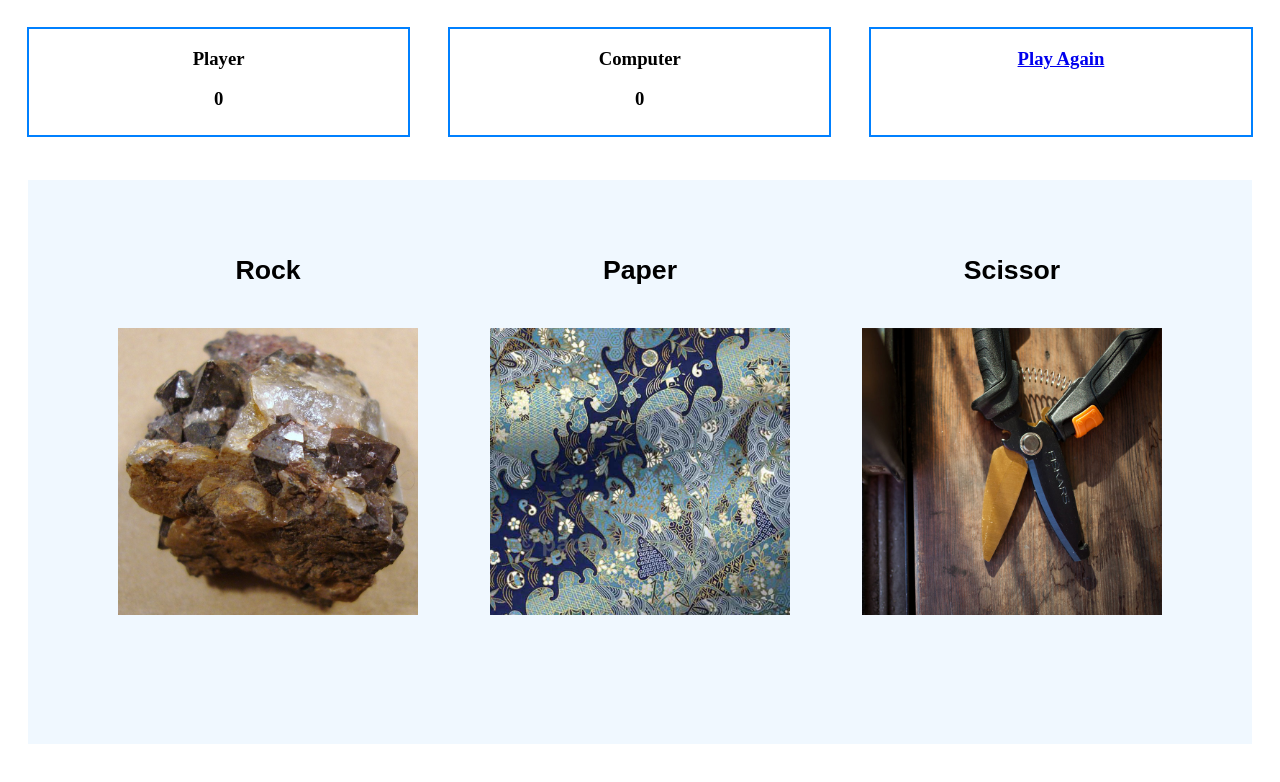
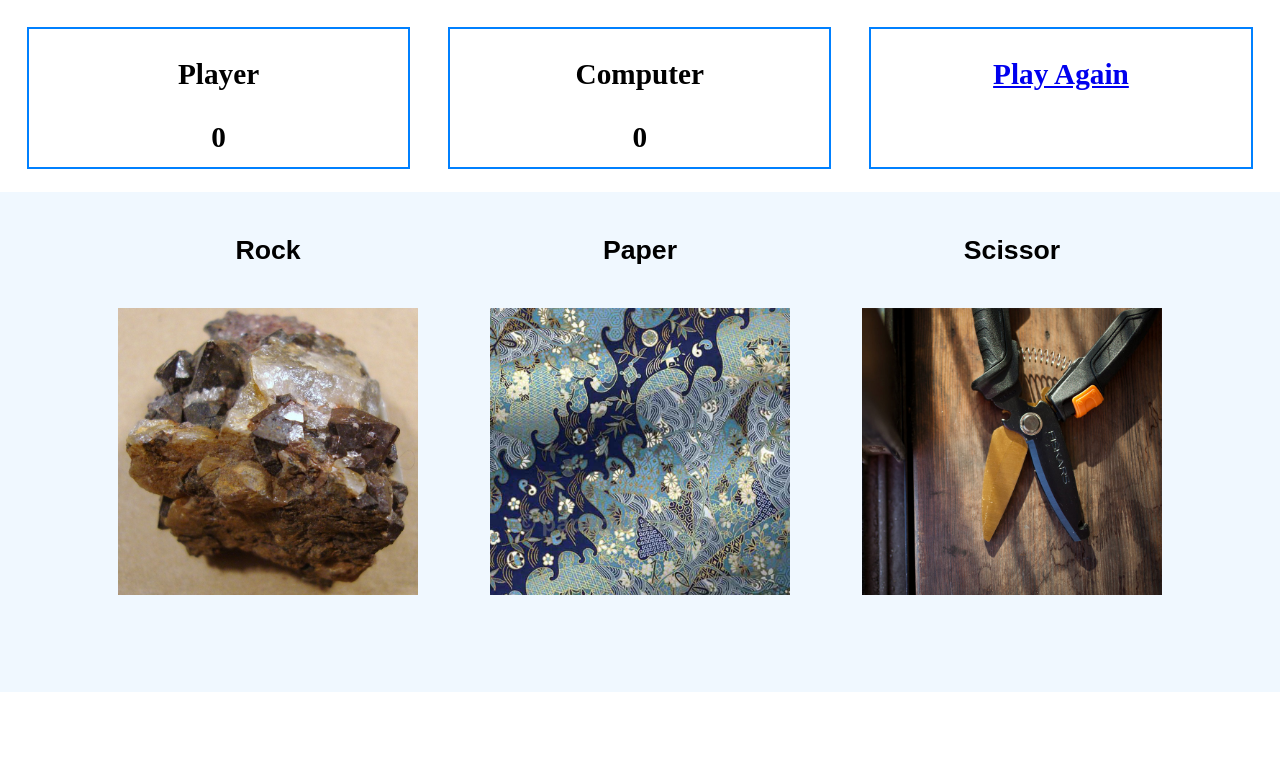
Before and after one commit to osalvatierra/rock-paper-scissors, a website built with Parcel: page index.html in a window 1280 px wide. Built offline with nearby package versions, Linux system fonts and the light colour scheme.

Commit message:
css final updates

```diff
--- a/styles.css
+++ b/styles.css
@@ -32,12 +32,13 @@ h3 {
 	margin: 3rem 0 0;
 }
 .container {
-	width: -webkit-fill-available;
+	width: 100%;
 	float: left;
-	padding: 1rem;
-	margin: 20px;
-	padding: 2rem;
+	margin: 0;
+	padding: 0;
 	background-color: aliceblue;
+	left: 0;
+	position: absolute;
 }
 .Weapons {
 	display: flex;
@@ -83,9 +84,10 @@ h3 {
 .playagain {
 	border: 2px solid #0080ff;
 	margin: 19px;
-	height: 6.6rem;
+	height: 8.6rem;
 	float: left;
 	width: 30%;
+	font-size: 25px;
 }
 button {
 	background: none;
```
